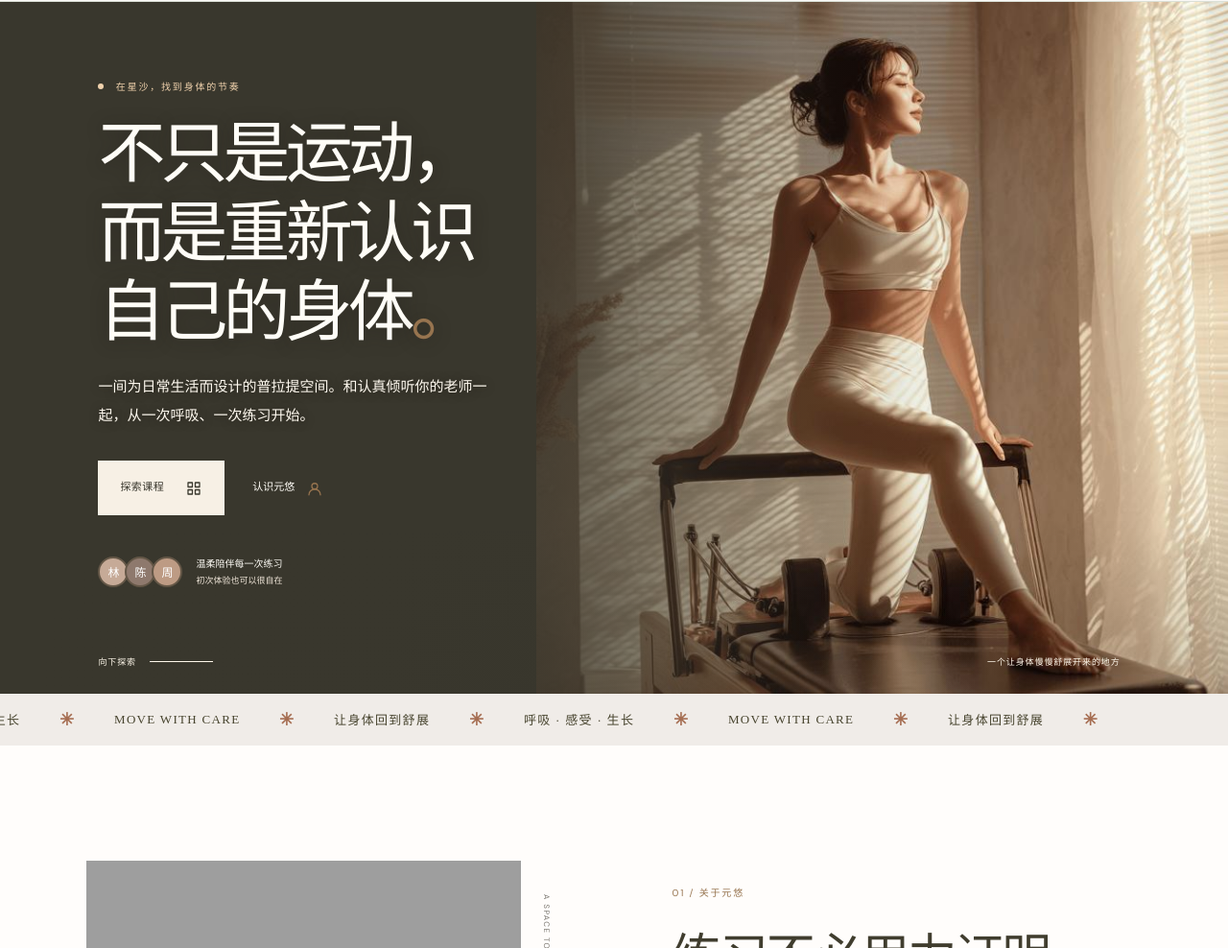
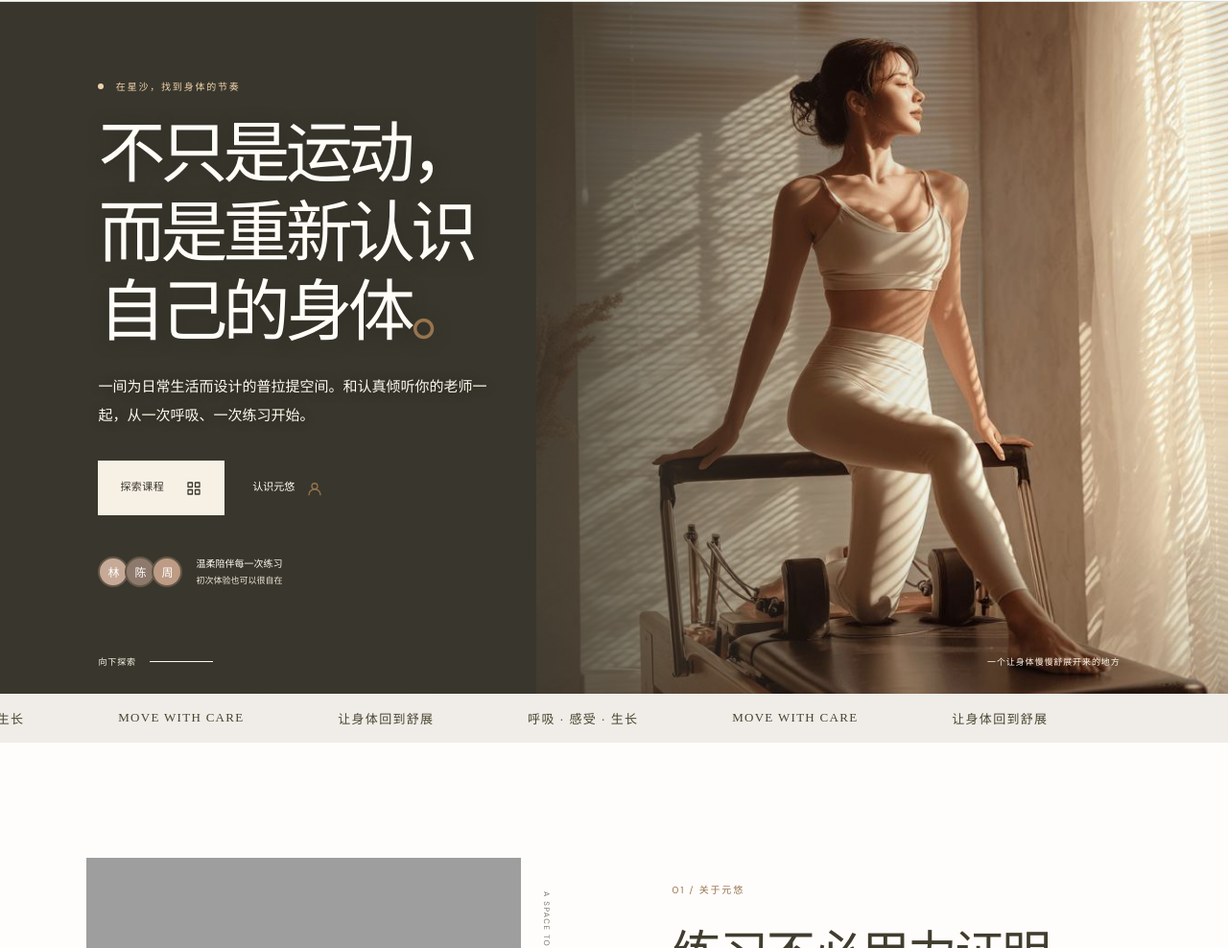
Before and after one commit to lijiangbin-trip/yuanyou, a plain HTML site: page index.html in a window 1280 px wide. Shown: the part 112-1100 px from the top of the page at 96% size. Drawn offline with Linux system fonts and the light colour scheme; grey boxes are pictures that could not be loaded.

Commit message:
Replace ticker emoji with neutral separators

```diff
--- a/index.html
+++ b/index.html
@@ -24,7 +24,7 @@
       <div class="hero-visual"><div class="hero-image"></div><div class="hero-stamp"><span>MOVE<br>WITH CARE</span><b>元悠</b></div><div class="image-caption"><span>01 / 身体 · 呼吸 · 日常</span><span>星沙 · 长沙</span></div><div class="float-card"><span class="float-icon">✳</span><div><b>为你留一段时间</b><small>预约制 · 小班练习</small></div></div></div>
       <div class="hero-bottom"><span>向下探索</span><span class="scroll-line"></span><span>一个让身体慢慢舒展开来的地方</span></div>
     </section>
-    <div class="ticker"><div class="ticker-track"><span>呼吸 · 感受 · 生长</span><b>✳</b><span>MOVE WITH CARE</span><b>✳</b><span>让身体回到舒展</span><b>✳</b><span>呼吸 · 感受 · 生长</span><b>✳</b><span>MOVE WITH CARE</span><b>✳</b><span>让身体回到舒展</span><b>✳</b></div></div>
+    <div class="ticker"><div class="ticker-track"><span>呼吸 · 感受 · 生长</span><b aria-hidden="true"></b><span>MOVE WITH CARE</span><b aria-hidden="true"></b><span>让身体回到舒展</span><b aria-hidden="true"></b><span>呼吸 · 感受 · 生长</span><b aria-hidden="true"></b><span>MOVE WITH CARE</span><b aria-hidden="true"></b><span>让身体回到舒展</span><b aria-hidden="true"></b></div></div>
     <section class="intro section" id="about"><div class="intro-visual"><div class="intro-image"></div><div class="vertical-note">A SPACE TO RETURN TO YOURSELF</div><div class="round-note">自在<br>从容<br>舒展</div></div><div class="intro-copy"><div class="eyebrow">01 / 关于元悠</div><h2>练习不必用力证明。<br><em>先从感受开始。</em></h2><p>身体有自己的节奏。元悠想为你留一处明亮、安静的空间，让每一次练习都回到真实的感受，而不是追赶某种标准。</p><p>在这里，老师会先了解你的状态，再陪你找到合适的动作和节奏。无论是第一次走进练习室，还是想重新建立习惯，都欢迎从容开始。</p><a class="under-link" href="#contact">了解我们的空间 <span>↗</span></a><div class="stats"><div><b>1:1</b><small>细致个别指导</small></div><div><b>50<span>分钟</span></b><small>留给自己的时间</small></div><div><b>100<span>%</span></b><small>按你的节奏练习</small></div></div></div></section>
     <section class="class-section section" id="classes"><div class="course-head"><div><div class="eyebrow">02 / 元悠课程</div><h2>找到适合自己的练习</h2><p>从器械普拉提到舒展流动，了解课程内容，选一节喜欢的开始。</p><small class="asset-note">课程图片为练习氛围示意</small></div><div class="course-controls"><button class="course-arrow" id="course-prev" aria-label="上一门课程">←</button><button class="course-arrow" id="course-next" aria-label="下一门课程">→</button></div></div>
       <div class="course-viewport" aria-label="课程轮播，可左右拖动" tabindex="0"><div class="course-track">
```
